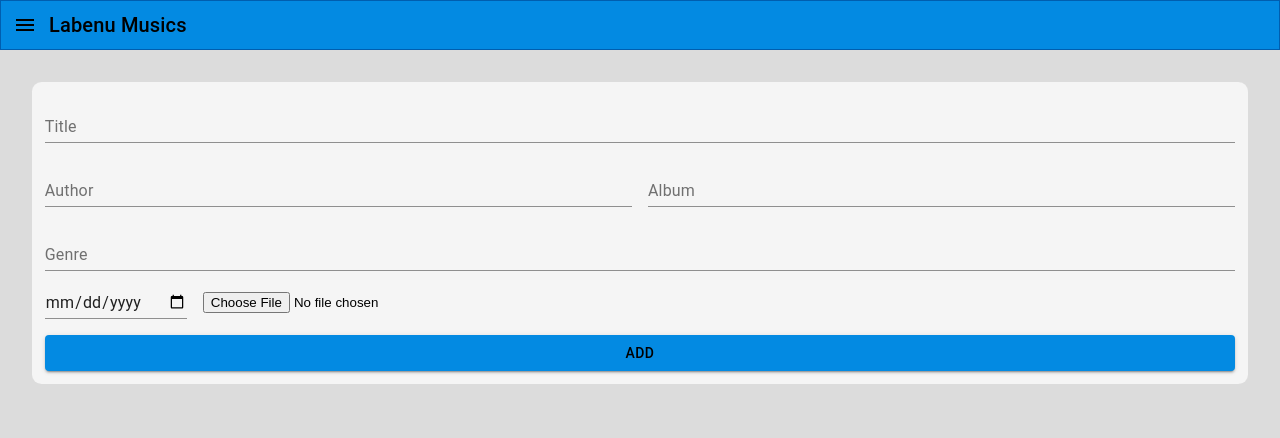
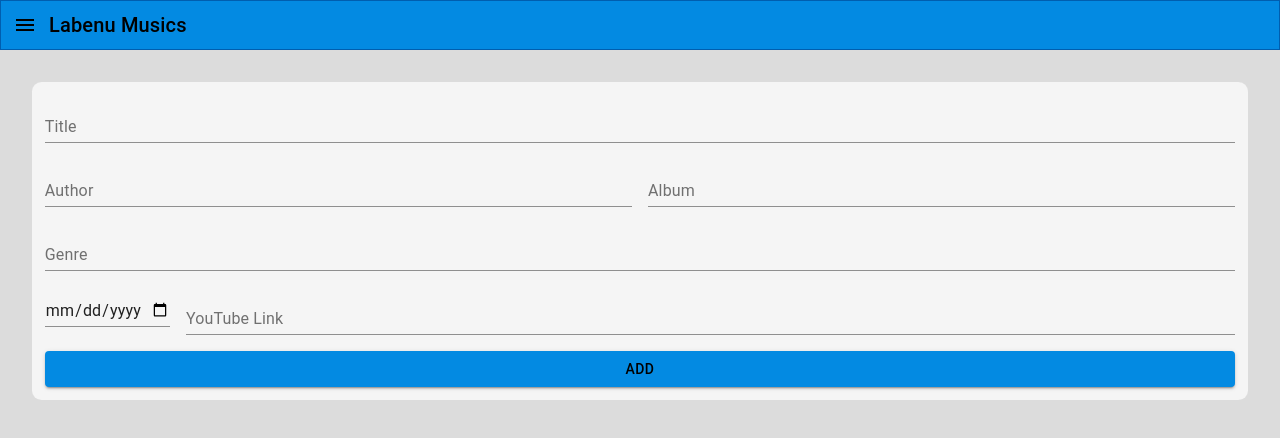
Before and after one commit to nohahjeong/labenu-musics-frontend, a React (Create React App) app: page /add in a window 1280 px wide. Shown: the top 438 px of the page. Built offline with nearby package versions, Linux system fonts and the light colour scheme; sample sign-in values are in the browser's storage.

Commit message:
link to youtube

```diff
--- a/src/components/MusicModal/index.js
+++ b/src/components/MusicModal/index.js
@@ -1,4 +1,4 @@
-import { CardContent, Typography } from '@material-ui/core'
+import { CardContent, Link, Typography } from '@material-ui/core'
 import { CardStyled, GenreContainer } from './styles'
 
 const MusicModal = (props) => {
@@ -21,9 +21,7 @@ const MusicModal = (props) => {
                     {genres}
                 </Typography>
 
-                {/* <audio controls>
-                    <source src={props.music.file} />
-                </audio> */}
+                <Link href={props.music.file}> YouTube Link </Link>
             </CardContent>
         </CardStyled>
     )
--- a/src/pages/AddMusicPage/index.js
+++ b/src/pages/AddMusicPage/index.js
@@ -113,12 +113,13 @@ const AddMusicPage = () => {
                         name={'date'}
                     />
 
-                    <input
-                        type='file'
+                    <TextField
+                        label='YouTube Link'
+                        type='text'
                         onChange={onChangeInput}
                         value={form.file}
                         name={'file'}
-                        accept='audio/*'
+                        fullWidth
                     />
                 </RowFlexDiv>
 
```
